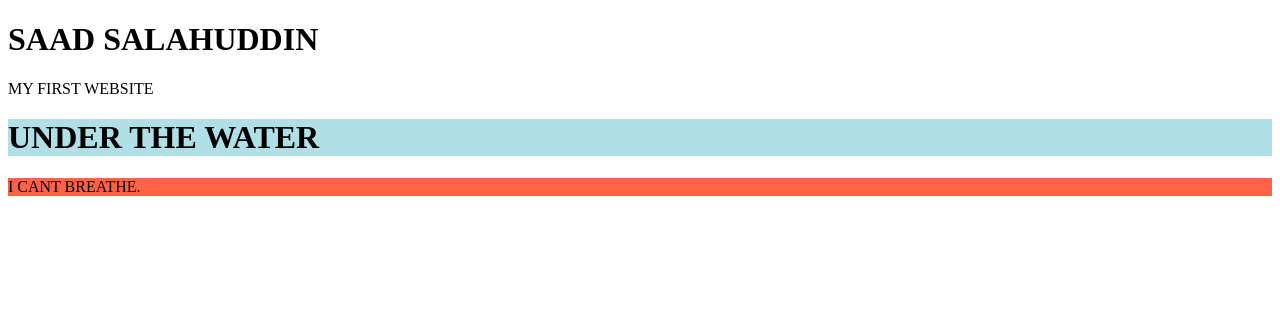
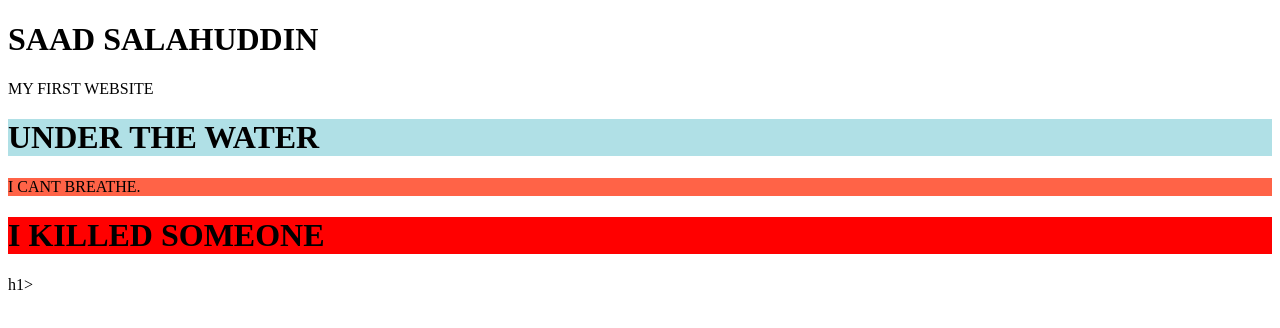
Before and after one commit to DEEPWOKENPLAYER/COMPANY0, a plain HTML site: page index.html in a window 1280 px wide. Drawn offline with Linux system fonts and the light colour scheme.

Commit message:
Update index.html

```diff
--- a/index.html
+++ b/index.html
@@ -1,7 +1,7 @@
 <!DOCTYPE html>
 <html>
 <head>
-<title>Page Title</title>
+
 </head>
 <body>
 
@@ -14,5 +14,4 @@
 
 <h1 style="background-color:powderblue;">UNDER THE WATER</h1>
 <p style="background-color:tomato;">I CANT BREATHE.</p>
-
-</body>
+<h1 style="background-color:red;">I KILLED SOMEONE</h1>h1>
```
